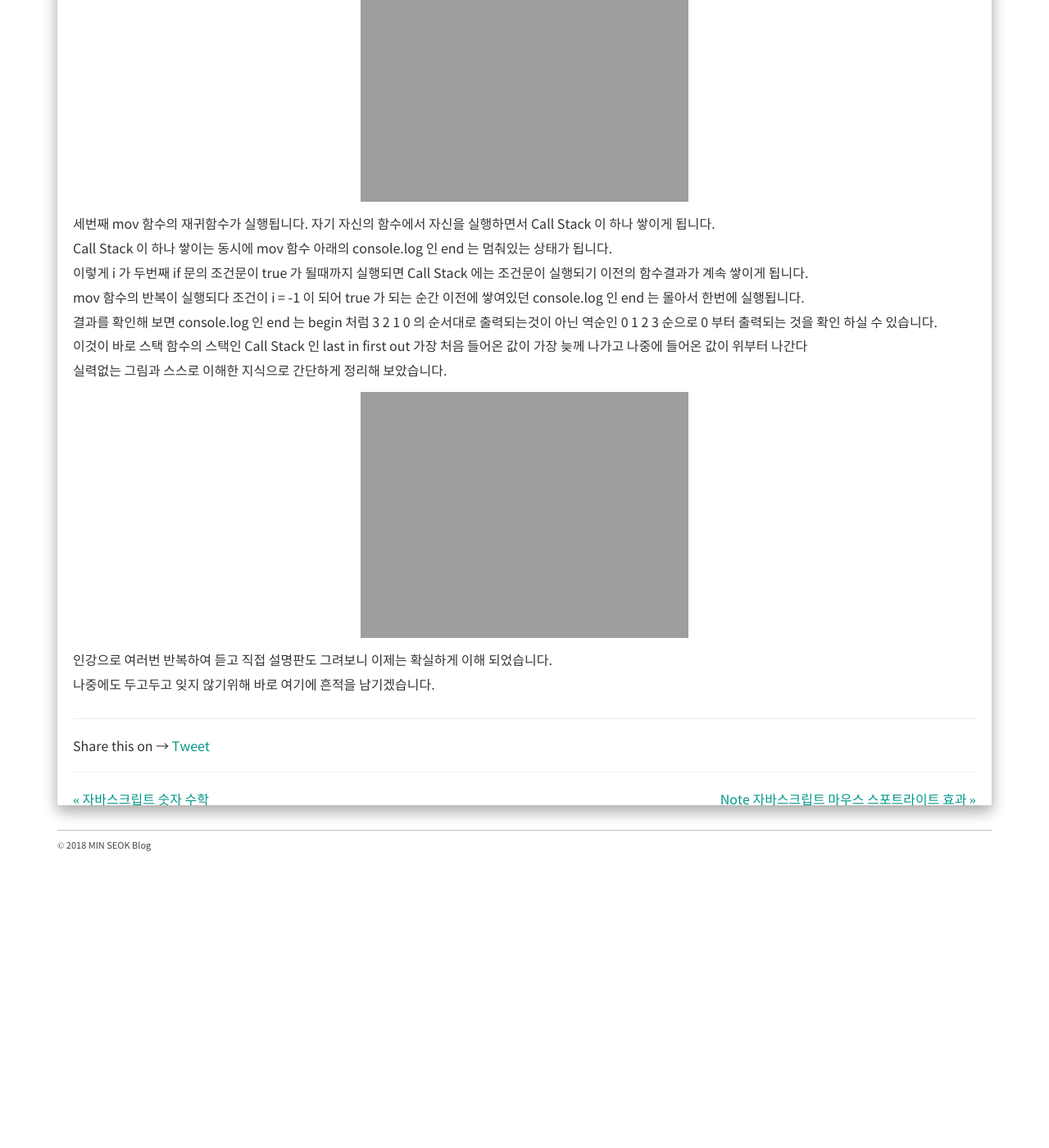
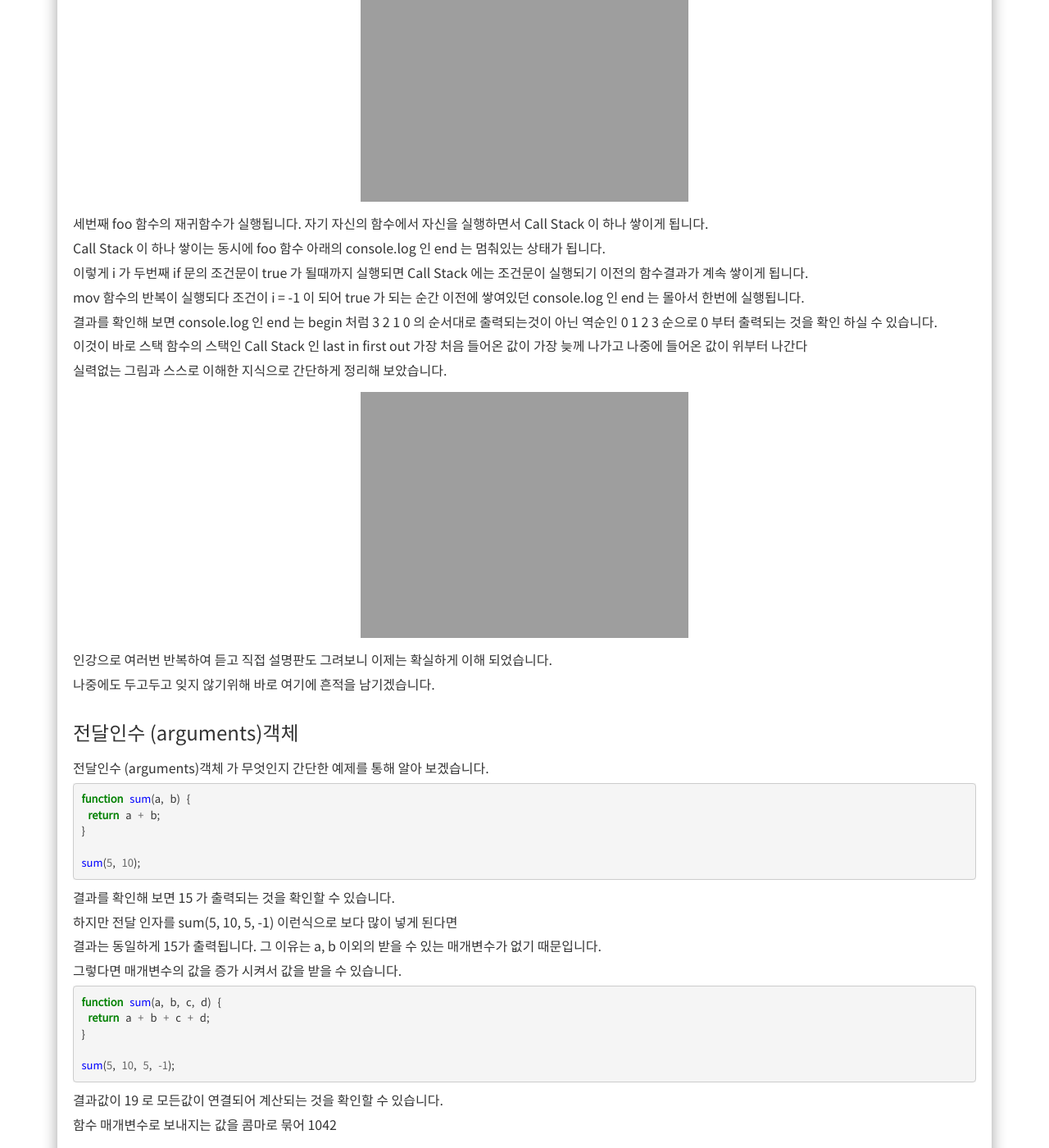
Before and after one commit to alalstjr/promote.github.io, a Jekyll site: the page built from _posts/2018-11-19-자바스크립트 함수.md, in a window 1280 px wide and 1400 px high, scrolled down 3548 px. Shown: the whole window at 82% size. Built offline with Jekyll 4.4.1, drawn with Linux system fonts in a browser that asks for light colours; nearby versions of some CDN libraries; our own code applies the rules of GitHub Pages for plain Markdown files; comment, search, counter and statistics services are not loaded; before the commit the page ends 4614 px from its top, so only the background shows below that; some of the changed text lies outside the part shown.

Commit message:
Update 2018-11-19-자바스크립트 함수.md

```diff
--- a/_posts/2018-11-19-자바스크립트 함수.md
+++ b/_posts/2018-11-19-자바스크립트 함수.md
@@ -92,13 +92,13 @@ min("문자값");
  <p>함수에서의 실행 값은 먼저 들어온 값부터 만 아래로 차곡차곡 쌓이며 맨위 값부터 나가는 last in first out 형태입니다.</p>
  <p>가장 이해하기 힘든 부분이여서 몇번이고 돌려보고 직접 콘솔 확인까지 했지만 너무 어려운 부분입니다.. 그러기에 자세하게 정리했습니다.</p>
  {% highlight javascript %}
-function mov(i) {
+function foo(i) {
 	if(i < 0) {
 		return;
 	}
 	console.log('begin:' + i);
 
-	mov(i - 1);
+	foo(i - 1);
 	console.log('end:' + i);
 }
 foo(3)
@@ -111,7 +111,7 @@ foo(3)
 <div class="img-box">
   <img src="{{ site.baseurl }}/static/img/post/2018-11-25-4.png" alt="자바스크립트 출력확인" />
 </div>
-<p>if 문과 중간 출력문인 begin console.log 와 mov 함수 실행 부분을 체크하여 결과를 확인해 보겠습니다.</p>
+<p>if 문과 중간 출력문인 begin console.log 와 foo 함수 실행 부분을 체크하여 결과를 확인해 보겠습니다.</p>
 <div class="img-box">
   <img src="{{ site.baseurl }}/static/img/post/2018-11-25-5.png" alt="자바스크립트 출력확인" />
 </div>
@@ -120,8 +120,8 @@ foo(3)
 <div class="img-box">
   <img src="{{ site.baseurl }}/static/img/post/2018-11-25-6.png" alt="자바스크립트 출력확인" />
 </div>
-<p>세번째 mov 함수의 재귀함수가 실행됩니다. 자기 자신의 함수에서 자신을 실행하면서 Call Stack 이 하나 쌓이게 됩니다.</p>
-<p>Call Stack 이 하나 쌓이는 동시에 mov 함수 아래의 console.log 인 end 는 멈춰있는 상태가 됩니다.</p>
+<p>세번째 foo 함수의 재귀함수가 실행됩니다. 자기 자신의 함수에서 자신을 실행하면서 Call Stack 이 하나 쌓이게 됩니다.</p>
+<p>Call Stack 이 하나 쌓이는 동시에 foo 함수 아래의 console.log 인 end 는 멈춰있는 상태가 됩니다.</p>
 <p>이렇게 i 가 두번째 if 문의 조건문이 true 가 될때까지 실행되면 Call Stack 에는 조건문이 실행되기 이전의 함수결과가 계속 쌓이게 됩니다.</p>
 <p>mov 함수의 반복이 실행되다 조건이 i = -1 이 되어 true 가 되는 순간 이전에 쌓여있던 console.log 인 end 는 몰아서 한번에 실행됩니다.</p>
 <p>결과를 확인해 보면 console.log 인 end 는 begin 처럼 3 2 1 0 의 순서대로 출력되는것이 아닌 역순인 0 1 2 3 순으로 0 부터 출력되는 것을 확인 하실 수 있습니다.</p>
@@ -133,3 +133,28 @@ foo(3)
 <p>인강으로 여러번 반복하여 듣고 직접 설명판도 그려보니 이제는 확실하게 이해 되었습니다.</p>
 <p>나중에도 두고두고 잊지 않기위해 바로 여기에 흔적을 남기겠습니다.</p>
 </div>
+
+<div class="box">
+	<div class="small-title">전달인수 (arguments)객체</div>
+	<p>전달인수 (arguments)객체 가 무엇인지 간단한 예제를 통해 알아 보겠습니다.</p>
+{% highlight javascript %}
+function sum(a, b) {
+ return a + b;
+}
+
+sum(5, 10);
+{% endhighlight %}
+<p>결과를 확인해 보면 15 가 출력되는 것을 확인할 수 있습니다.</p>
+<p>하지만 전달 인자를 sum(5, 10, 5, -1) 이런식으로 보다 많이 넣게 된다면</p>
+<p>결과는 동일하게 15가 출력됩니다. 그 이유는 a, b 이외의 받을 수 있는 매개변수가 없기 때문입니다.</p>
+<p>그렇다면 매개변수의 값을 증가 시켜서 값을 받을 수 있습니다.</p>
+{% highlight javascript %}
+function sum(a, b, c, d) {
+ return a + b + c + d;
+}
+
+sum(5, 10, 5, -1);
+{% endhighlight %}
+<p>결과값이 19 로 모든값이 연결되어 계산되는 것을 확인할 수 있습니다.</p>
+<p>함수 매개변수로 보내지는 값을 콤마로 묶어 1042</p>
+</div>
```
